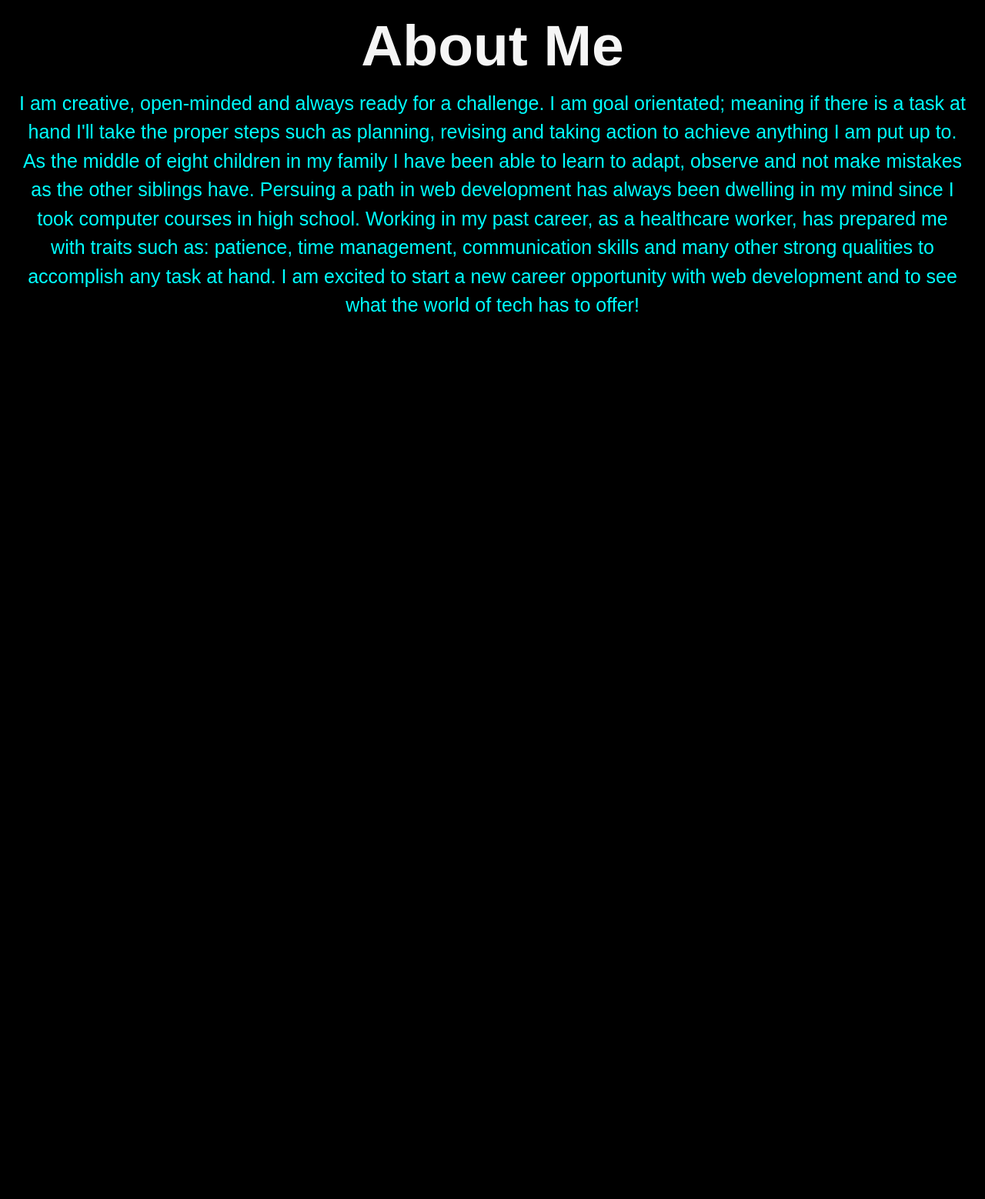
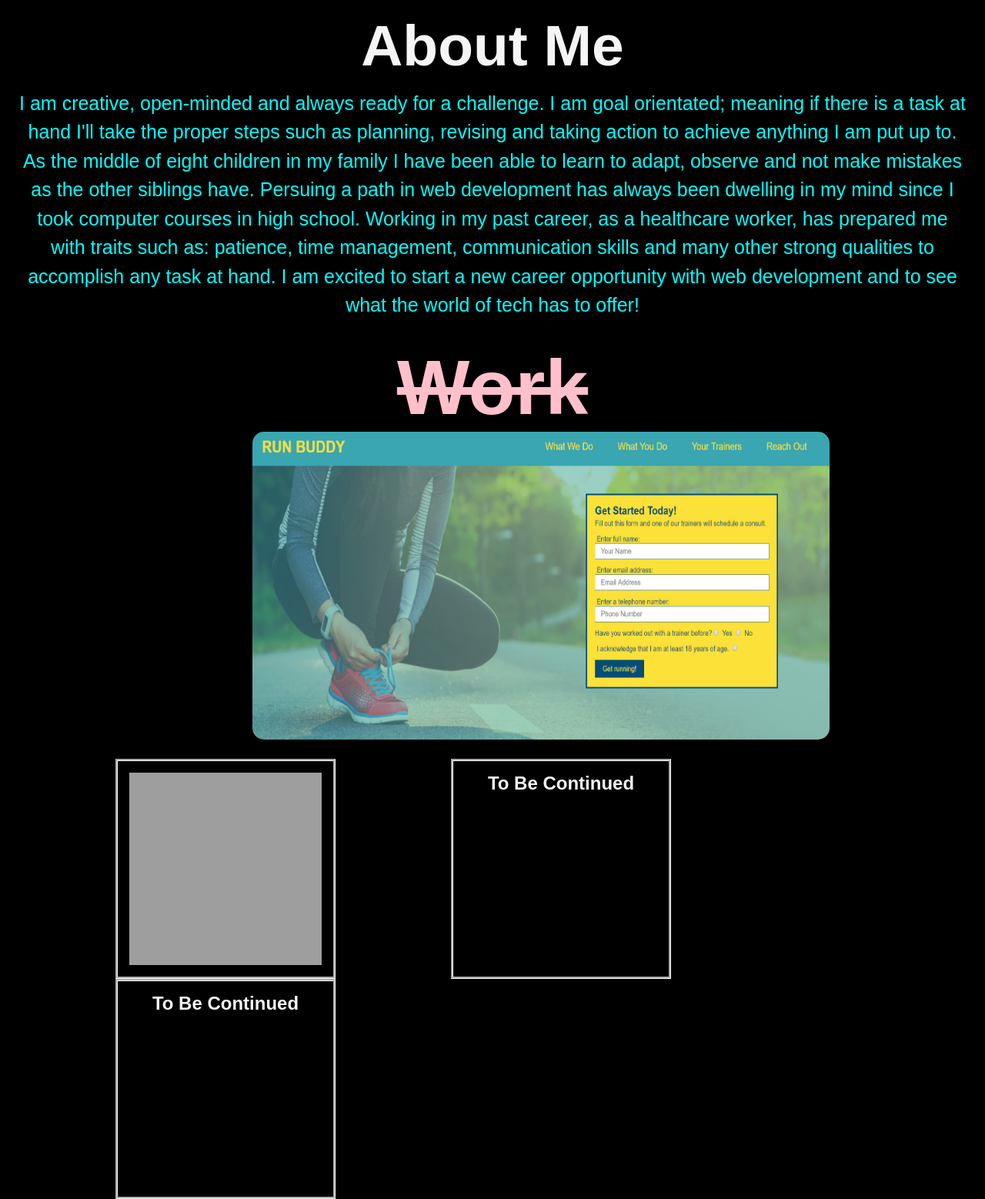
Before and after one commit to Choward2020/Showpiece-Sensation-, a plain HTML site: page index.html in a window 1280 px wide. Shown: the part 291-1849 px from the top of the page at 77% size. Before the commit the page ends 800 px from the top, so only its background shows below. Drawn offline with Linux system fonts and the light colour scheme; grey boxes are pictures that could not be loaded.

Commit message:
rows and columns

```diff
--- a/assets/style.css
+++ b/assets/style.css
@@ -115,3 +115,52 @@ li a.active {
   font-size: 25px;
   color: aqua;
 }
+
+/*work-runbuddy */
+#work {
+  padding: 5px;
+}
+
+#work h2{
+  text-align: center;
+  color: pink;
+  text-decoration: line-through;
+  font-size: 100px;
+}
+
+.buddy {
+  padding: 0px 0px 20px 125px;
+  position: relative;
+  margin: auto;
+}
+
+.buddy img {
+  border-radius: 15px;
+  margin-left: auto;
+  margin-right: auto;
+  display: block;
+ }
+
+ /* work-horizon-to be continued */
+
+ .column {
+  float: left;
+  width: 33.33%;
+  padding: 15px;
+}
+
+.row::after {
+  content: "";
+  clear: both;
+  display: table;
+}
+
+#continued {
+  text-align: center;
+  border-style: groove;
+  border-color: white;
+  color: whitesmoke;
+  width: 250px;
+  height: 250px;
+  margin-left: 150px;
+}
--- a/index.html
+++ b/index.html
@@ -51,22 +51,34 @@
       </article>
   </section>
 
-<!--
 
   <section id="work" >
+<!--runbuddy-->
   <h2>Work</h2>
-    <div class="buddy" >
+    <div class="buddy">
       <a href="https://choward2020.github.io/run-buddy/">
-        <img src="./Images/Run buddy image.jpg" alt="Runbuddy"></a>
+         <img src="./Images/Run buddy image.jpg" alt="Runbuddy" width= "750" height="400"></a>
+    </div>
+<!--horizon-->
+  </section>
+
+<section class="row" >
+      <div class="column" id="continued" >
+        <a  href="file:///C:/Users/14353/Desktop/Project/CSS%20chg/index.html">
+        <img class="horizon" src="./Images/horizon.img.png" alt="horizon" width= "250" height="250">
+        </a>
+    </div>
+<!--in the working-->
+    <div class="column" id="continued">
+        <h2>To Be Continued</h2>
+    </div>
+ <!--in the working-->
+    <div class="column" id="continued">
+      <h2>To Be Continued</h2>
+
     </div>
 
-  <div>
-      <a  href="file:///C:/Users/14353/Desktop/Project/CSS%20chg/index.html">
-        <img class="horizon" src="./Images/horizon.img.png" alt="horizon">
-      </a>
-    </div>
-
-
+  </div>
 
 
 </section>
```
